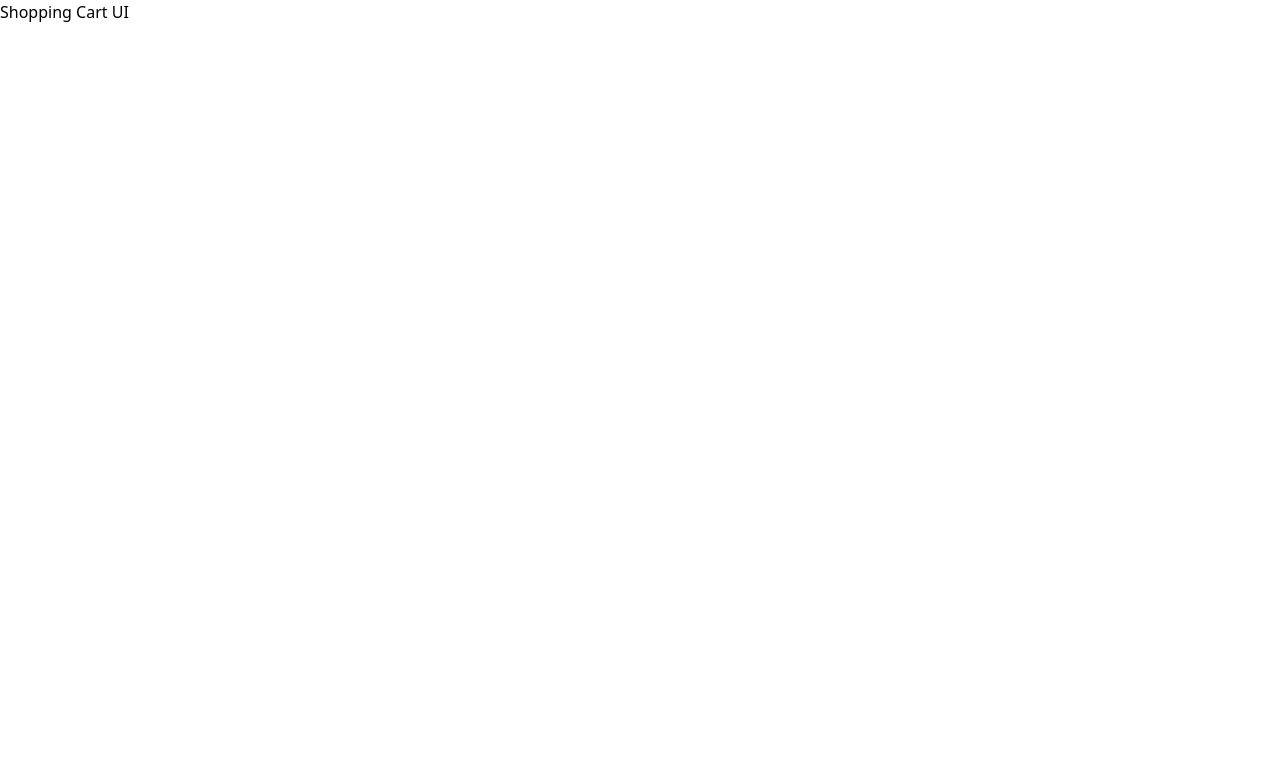
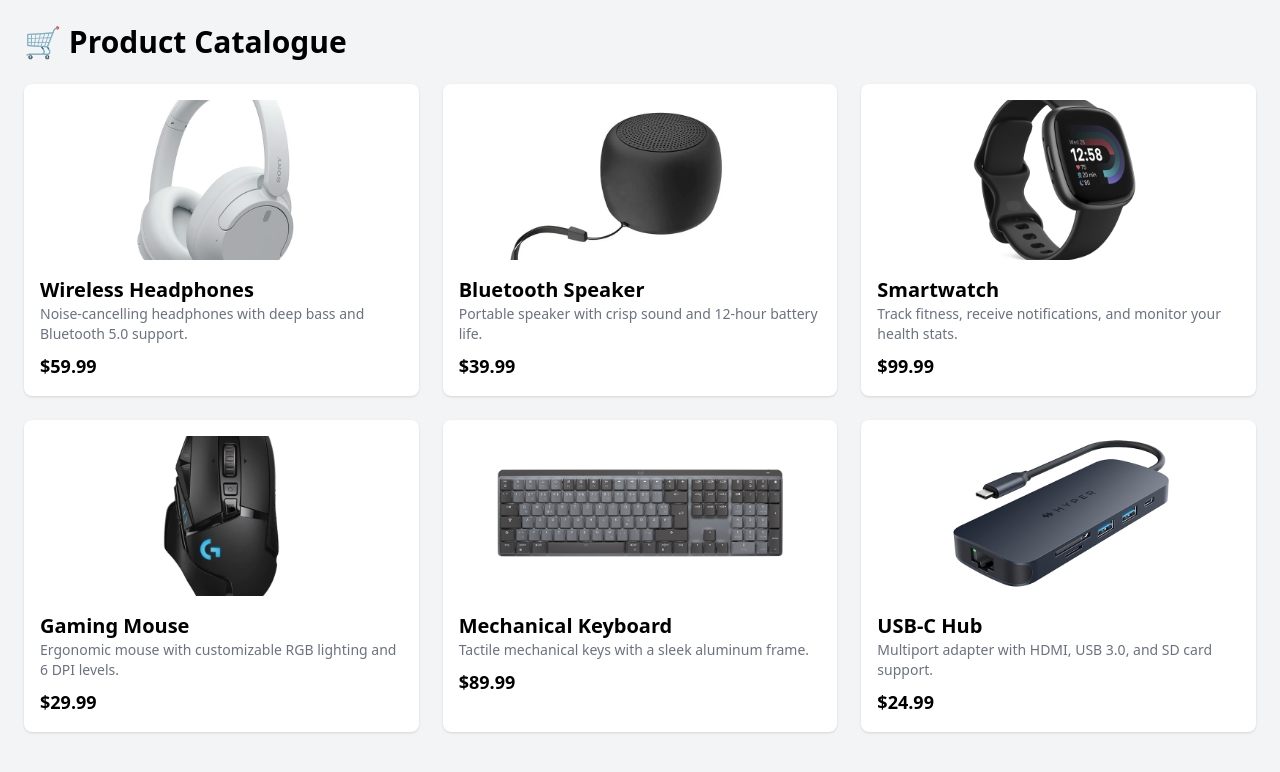
Before and after one commit to tassos-venetikidis/shopping-cart-ui, a React (Vite) app: page / in a window 1280 px wide. Shown: the top 772 px of the page. Built offline with nearby package versions, Linux system fonts and the light colour scheme; data requests are answered from the project's data file.

Commit message:
Added the fetch and display functionality of the products

```diff
--- a/src/App.jsx
+++ b/src/App.jsx
@@ -1,5 +1,36 @@
+import { useState, useEffect } from "react";
+import ProductList from "./components/ProductList.jsx";
+
 function App() {
-  return <div>Shopping Cart UI</div>;
+  const [products, setProducts] = useState(null);
+  const [loading, setLoading] = useState(true);
+  const [error, setError] = useState(null);
+
+  useEffect(() => {
+    async function getProducts() {
+      try {
+        const res = await fetch("http://localhost:8000/products");
+        if (!res.ok) throw new Error("Failed to fetch products...");
+        const data = await res.json();
+        setProducts(data);
+      } catch (err) {
+        setError(err.message);
+      } finally {
+        setLoading(false);
+      }
+    }
+
+    getProducts();
+  }, []);
+
+  return (
+    <div className="min-h-screen bg-gray-100 p-6">
+      <h1 className="text-3xl font-bold mb-6">🛒 Product Catalogue</h1>
+      {loading && <p>Loading...</p>}
+      {error && <div className="error">❌ {error}</div>}
+      {!loading && !error && <ProductList products={products} />}
+    </div>
+  );
 }
 
 export default App;
--- /dev/null
+++ b/src/components/ProductCard.jsx
@@ -0,0 +1,16 @@
+function ProductCard({ product }) {
+  return (
+    <div className="bg-white rounded-lg shadow p-4 flex flex-col">
+      <img
+        src={product.image}
+        alt={product.name}
+        className="h-40 object-cover rounded mb-4"
+      />
+      <h2 className="text-xl font-semibold">{product.name}</h2>
+      <p className="text-gray-500 text-sm mb-2">{product.description}</p>
+      <p className="font-bold text-lg">${product.price.toFixed(2)}</p>
+    </div>
+  );
+}
+
+export default ProductCard;
--- /dev/null
+++ b/src/components/ProductList.jsx
@@ -0,0 +1,13 @@
+import ProductCard from "./ProductCard.jsx";
+
+function ProductList({ products }) {
+  return (
+    <div className="grid grid-cols-1 sm:grid-cols-2 md:grid-cols-3 gap-6">
+      {products.map((product) => (
+        <ProductCard key={product.id} product={product} />
+      ))}
+    </div>
+  );
+}
+
+export default ProductList;
```
Also changed, not shown: src/data/db.json (line endings or trailing spaces).
